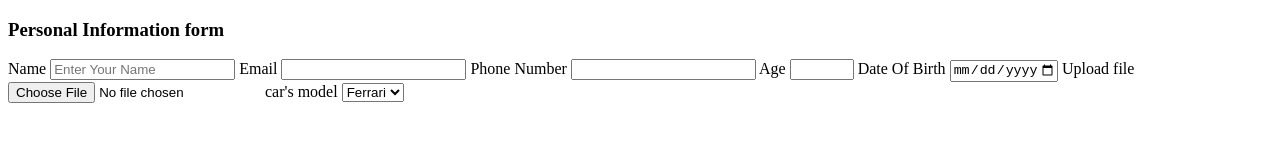
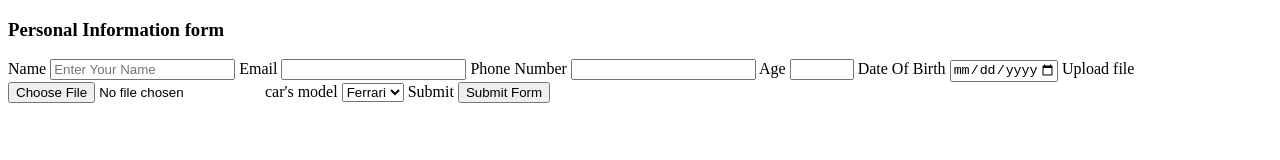
Before and after one commit to Kartheek0609/FrontEnd, a plain HTML site: page Class2/forms.html in a window 1280 px wide. Drawn offline with Linux system fonts and the light colour scheme.

Commit message:
updated the file

```diff
--- a/Class2/forms.html
+++ b/Class2/forms.html
@@ -33,6 +33,9 @@
             <option>BMW</option>
             <option>Audi</option>
         </select>
+
+        <label>Submit</label>
+        <button type="submit"> Submit Form</button>
     </form>
 </body>
 </html>
```
